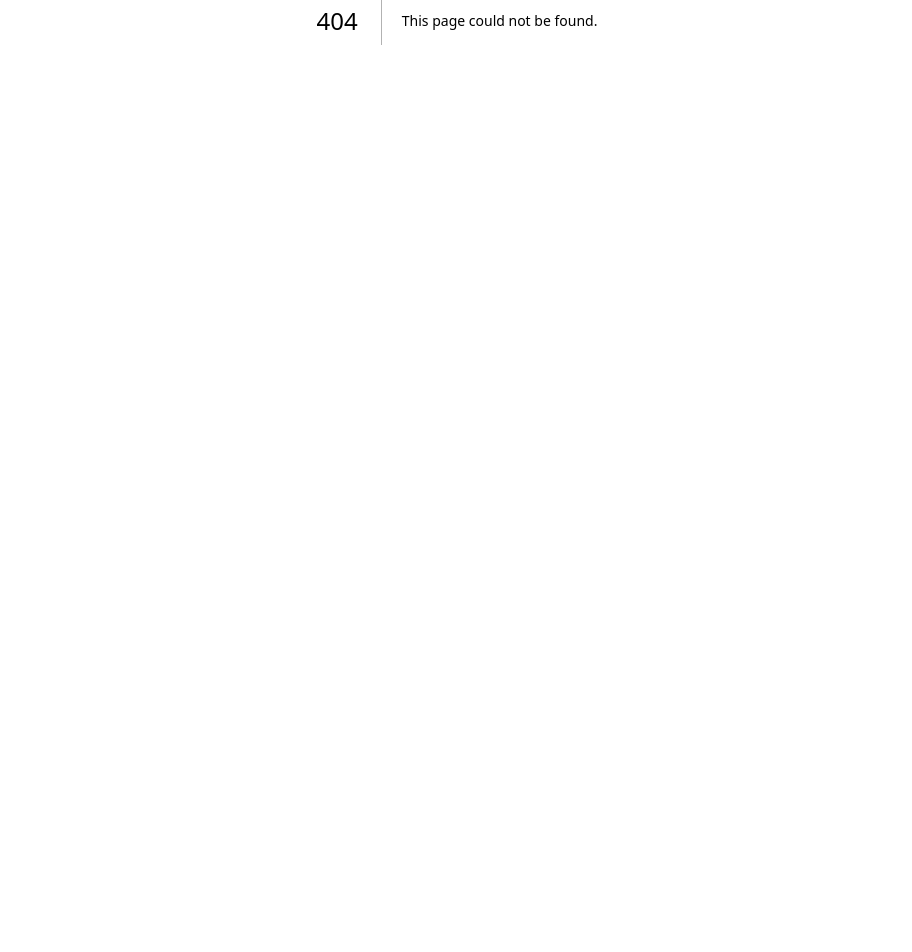
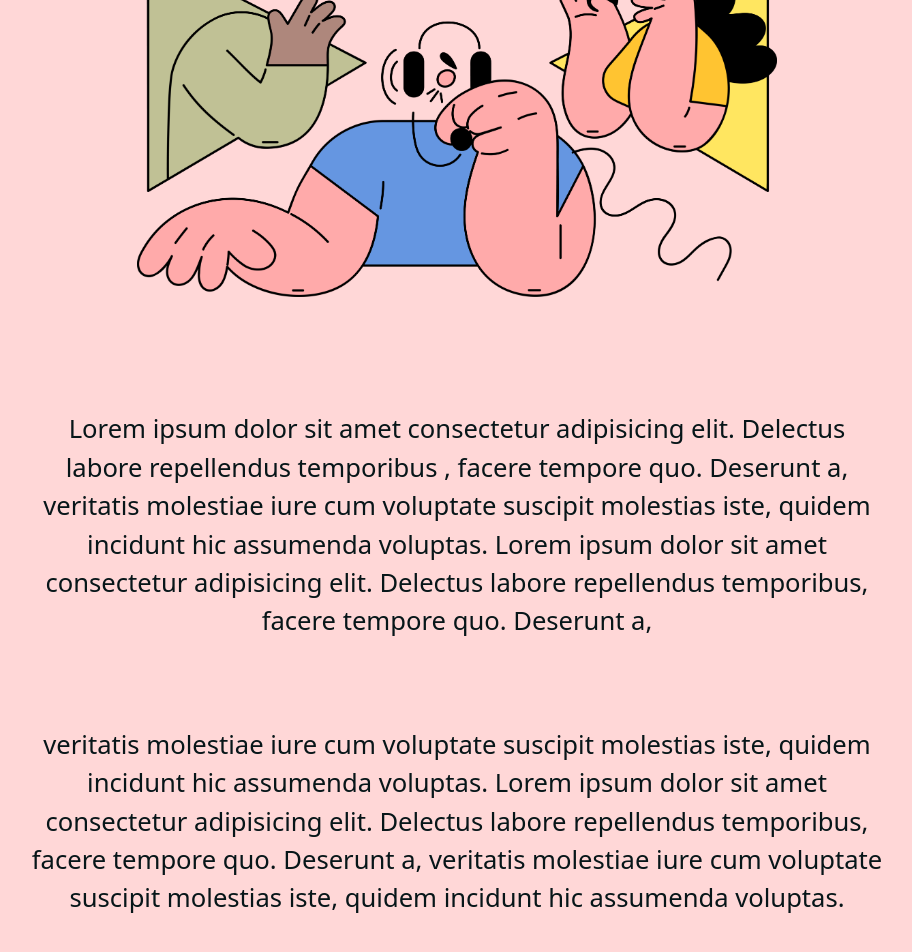
Before and after one commit to precious123-gifted/trustmonia, a Next.js app: page /Components/CustomerService in a window 1280 px wide. Before the commit this address had no page. Shown: the part 380-1332 px from the top of the page, without its empty margins (183-1095 px from the left). Before the commit the page ends 800 px from the top, so only its background shows below. Built offline with nearby package versions, Linux system fonts and the light colour scheme.

Commit message:
Mar 24 12:10

```diff
--- /dev/null
+++ b/src/pages/Components/CustomerService.tsx
@@ -0,0 +1,48 @@
+import React from 'react'
+import Image from 'next/image'
+import CustomerServiceSVG from '../../../public/assets/customerService.png'
+
+
+export default function CustomerService() {
+  return (
+    <div className='  landscape:h-[110vw] portrait:h-[360vw] portrait:sm:h-[165vw] w-[100vw] bg-pink text-darkgreen flex justify-center items-center '>
+    <div className="content  w-[95%] h-[80%] flex-col items-center justify-center">
+
+    <div className="header mb-[5%] w-full flex justify-center items-center   text-[2.5vw]  portrait:text-[7vw]  portrait:sm:text-[5vw]">
+<span>We Help Businesses Grow</span>
+</div>
+
+
+<div className="svg w-full mb-[5%]  portrait:mb-[20%] portrait:sm:mb-[13%]  flex justify-center items-center">
+<Image alt='' src={CustomerServiceSVG}  className=' w-[50vw]  portrait:w-[90vw]  portrait:sm:w-[70vw] object-contain aspect-[4/3]   ' />
+
+</div>
+
+<div className="summary w-full  flex justify-center items-center  text-[2vw]  portrait:text-[6vw]  portrait:sm:text-[3vw]">
+
+<span className='w-[70%]  portrait:w-full   portrait:sm:w-full  text-center flex-col'>
+
+  <div className='mb-[10%] h-[10%]'>
+    Lorem ipsum dolor sit amet consectetur adipisicing elit. Delectus labore repellendus
+temporibus , facere tempore quo. Deserunt a, veritatis molestiae iure cum voluptate suscipit
+molestias iste, quidem incidunt hic assumenda voluptas.
+Lorem ipsum dolor sit amet consectetur adipisicing elit. Delectus labore repellendus
+temporibus, facere tempore quo. Deserunt a,
+  </div>
+
+  <div>
+   veritatis molestiae iure cum voluptate suscipit
+molestias iste, quidem incidunt hic assumenda voluptas.
+Lorem ipsum dolor sit amet consectetur adipisicing elit. Delectus labore repellendus
+temporibus, facere tempore quo. Deserunt a, veritatis molestiae iure cum voluptate suscipit
+molestias iste, quidem incidunt hic assumenda voluptas.
+  </div>
+
+</span>
+
+</div>
+
+    </div>
+  </div>
+  )
+}
--- a/src/pages/HomePage.tsx
+++ b/src/pages/HomePage.tsx
@@ -3,6 +3,7 @@ import Header from './Components/Header'
 import WhyChooseUs from './Components/WhyChooseUs'
 import AboutUsSection from './Components/AboutUsSection'
 import BusinessGrowthSection from './Components/BusinessGrowthSection'
+import CustomerService from './Components/CustomerService'
 
 export default function HomePage() {
   return (
@@ -12,6 +13,7 @@ export default function HomePage() {
 <WhyChooseUs/>
 <AboutUsSection/>
 <BusinessGrowthSection/>
+<CustomerService/>
     </div>
   )
 }
```
Also changed, not shown: public/assets/customerService.png (added).
